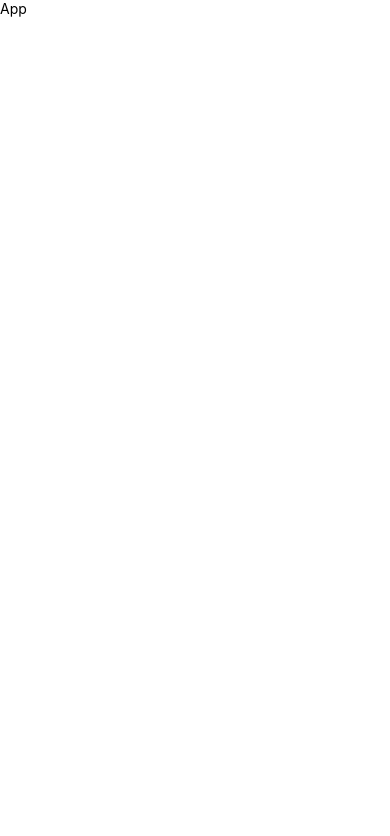
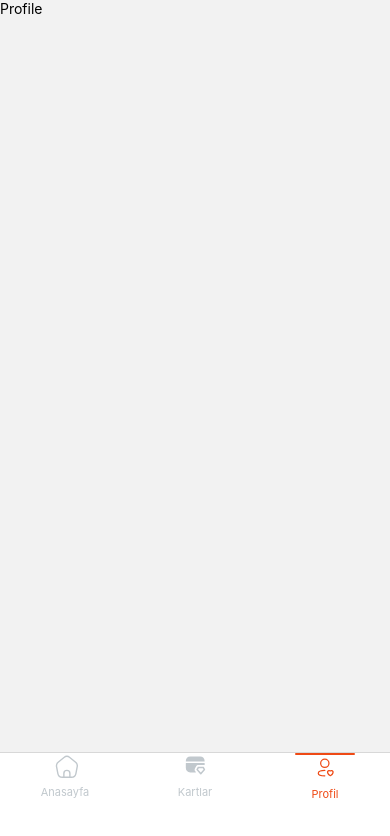
Before and after one commit to ahmetcengiz07/pupasCase, a React Native app: screen /Profil in a window 390 px wide. Shown: the top 836 px of the page. Built offline with nearby package versions, Linux system fonts and the light colour scheme.

Commit message:
added bottomTab bar & icons

```diff
--- a/App.js
+++ b/App.js
@@ -1,10 +1,10 @@
-import { Text, SafeAreaView } from 'react-native';
 import React from 'react';
+import 'react-native-safe-area-context';
+import 'react-native-gesture-handler';
+import Route from './src/navigation/route';
 
-export default function App() {
-  return (
-    <SafeAreaView>
-      <Text>App</Text>
-    </SafeAreaView>
-  );
-}
+const App = () => {
+  return <Route />;
+};
+
+export default App;
--- /dev/null
+++ b/src/navigation/bottomTab.js
@@ -0,0 +1,76 @@
+import React from 'react';
+import { createBottomTabNavigator } from '@react-navigation/bottom-tabs';
+import Home from '../screens/Home';
+import Card from '../screens/Card';
+import Profile from '../screens/Profile';
+import { Text, Dimensions, TouchableOpacity } from 'react-native';
+import Icons from '../svg/icons';
+
+const deviceWidth = Dimensions.get('window').width;
+
+const [designWidth, designBarWidth, desingBarHeight] = [375, 57, 88];
+const barHeightRatio = designWidth / desingBarHeight;
+const tabBarHeight = deviceWidth / barHeightRatio;
+const barWidthRatio = designBarWidth / designWidth;
+const barWidth = deviceWidth * barWidthRatio;
+
+const Tab = createBottomTabNavigator();
+
+const BottomTab = () => (
+  <Tab.Navigator
+    screenOptions={({ route }) => ({
+      tabBarButton: props => {
+        const labelColor = props?.accessibilityState?.selected
+          ? '#EF4A15'
+          : '#C1C8CD';
+        return (
+          <TouchableOpacity
+            {...props}
+            style={{
+              width: deviceWidth / 3,
+              alignItems: 'center'
+            }}
+          >
+            <Text
+              style={{
+                borderTopWidth: props?.accessibilityState?.selected ? 2 : 0,
+                borderRadius: 1,
+                width: barWidth,
+                borderColor: labelColor
+              }}
+            />
+            <Icons
+              iconName={route?.name}
+              color={labelColor}
+              width={25}
+              height={25}
+            />
+            <Text
+              style={{
+                color: labelColor,
+                marginTop: 5,
+                fontSize: 11,
+                lineHeight: 19
+              }}
+            >
+              {route?.name}
+            </Text>
+          </TouchableOpacity>
+        );
+      },
+      tabBarStyle: {
+        height: tabBarHeight
+      },
+      tabBarActiveTintColor: '#E13915',
+      tabBarInactiveTintColor: '#C1C8CD',
+      headerShown: false
+    })}
+    initialRouteName='Kartlar'
+  >
+    <Tab.Screen name='Anasayfa' component={Home} />
+    <Tab.Screen name='Kartlar' component={Card} />
+    <Tab.Screen name='Profil' component={Profile} />
+  </Tab.Navigator>
+);
+
+export default BottomTab;
--- /dev/null
+++ b/src/navigation/route.js
@@ -0,0 +1,14 @@
+import React from 'react';
+import { NavigationContainer } from '@react-navigation/native';
+
+import Stacks from './statcks';
+
+const Route = () => {
+  return (
+    <NavigationContainer>
+      <Stacks />
+    </NavigationContainer>
+  );
+};
+
+export default Route;
--- /dev/null
+++ b/src/navigation/statcks.js
@@ -0,0 +1,15 @@
+import React from 'react';
+import { createNativeStackNavigator } from '@react-navigation/native-stack';
+import BottomTab from './bottomTab';
+
+const Stack = createNativeStackNavigator();
+
+function Stacks() {
+  return (
+    <Stack.Navigator screenOptions={{ headerShown: false }}>
+      <Stack.Screen name='BottomTab' component={BottomTab} />
+    </Stack.Navigator>
+  );
+}
+
+export default Stacks;
--- /dev/null
+++ b/src/screens/Card.js
@@ -0,0 +1,12 @@
+import { SafeAreaView, Text } from 'react-native';
+import React from 'react';
+
+const Card = () => {
+  return (
+    <SafeAreaView>
+      <Text>Card</Text>
+    </SafeAreaView>
+  );
+};
+
+export default Card;
--- /dev/null
+++ b/src/screens/Home.js
@@ -0,0 +1,12 @@
+import { SafeAreaView, Text } from 'react-native';
+import React from 'react';
+
+const Home = () => {
+  return (
+    <SafeAreaView>
+      <Text>Home</Text>
+    </SafeAreaView>
+  );
+};
+
+export default Home;
--- /dev/null
+++ b/src/screens/Profile.js
@@ -0,0 +1,12 @@
+import { View, Text, SafeAreaView } from 'react-native';
+import React from 'react';
+
+const Profile = () => {
+  return (
+    <SafeAreaView>
+      <Text>Profile</Text>
+    </SafeAreaView>
+  );
+};
+
+export default Profile;
--- /dev/null
+++ b/src/svg/icons.js
@@ -0,0 +1,103 @@
+import React from 'react';
+import { TouchableOpacity, View } from 'react-native';
+import Svg, { Path } from 'react-native-svg';
+
+const Icons = props => {
+  const { iconName, color, width, height, onPress, style } = props;
+
+  switch (iconName) {
+    case 'Anasayfa':
+      return (
+        <TouchableOpacity style={style} onPress={onPress} disabled={!onPress}>
+          <Svg
+            width={width ?? '16'}
+            height={height ?? '16'}
+            viewBox='0 0 18 18'
+            fill='none'
+          >
+            <Path
+              d='M12.0836 3.24573L16.2935 6.69137C17.2273 7.45572 17.6683 8.67077 17.4413 9.85577L16.4889 14.826C16.1923 16.3758 14.8362 17.4968 13.258 17.4968H6.74123C5.16308 17.4968 3.80785 16.3758 3.51038 14.826L2.55879 9.85577C2.33184 8.67077 2.77197 7.45572 3.70572 6.69137L7.91652 3.24573C9.12825 2.25362 10.8718 2.25362 12.0836 3.24573Z'
+              stroke={color ?? '#C1C8CD'}
+              stroke-linecap='round'
+              stroke-linejoin='round'
+            />
+            <Path
+              d='M7.83041 17.4971V14.7097C7.83041 13.5109 8.80226 12.5391 10.0011 12.5391C11.1998 12.5391 12.1717 13.5109 12.1717 14.7097V17.4971'
+              stroke={color ?? '#C1C8CD'}
+              stroke-linecap='round'
+              stroke-linejoin='round'
+            />
+          </Svg>
+        </TouchableOpacity>
+      );
+    case 'Kartlar':
+      return (
+        <TouchableOpacity style={style} onPress={onPress} disabled={!onPress}>
+          <Svg
+            width={width ?? '21'}
+            height={height ?? '20'}
+            viewBox='0 0 21 20'
+            fill='none'
+          >
+            <Path
+              fill-rule='evenodd'
+              clip-rule='evenodd'
+              d='M18.1932 6.40796C18.1932 4.08046 16.6982 2.5163 14.4732 2.5163H6.08068C3.85568 2.5163 2.36151 4.08046 2.36151 6.40796V6.47463C2.36151 6.6127 2.47344 6.72463 2.61151 6.72463H17.9432C18.0812 6.72463 18.1932 6.6127 18.1932 6.47463V6.40796Z'
+              fill={color ?? '#E13915'}
+            />
+            <Path
+              fill-rule='evenodd'
+              clip-rule='evenodd'
+              d='M10.0437 12.4261L11.0687 10.5927C11.4353 9.93442 12.1353 9.52608 12.8853 9.52608H16.9853C17.2599 9.52608 17.5248 9.58083 17.77 9.68225C17.9578 9.76 18.1937 9.63525 18.1937 9.43192V8.22607C18.1937 8.088 18.0818 7.97607 17.9437 7.97607H2.61035C2.47228 7.97607 2.36035 8.088 2.36035 8.22607V11.8927C2.36035 14.2177 3.85202 15.7844 6.07702 15.7844H10.6059C10.8226 15.7844 10.9367 15.5276 10.7914 15.3668L10.3103 14.8344C9.71867 14.1761 9.61034 13.2011 10.0437 12.4261Z'
+              fill={color ?? '#E13915'}
+            />
+            <Path
+              fill-rule='evenodd'
+              clip-rule='evenodd'
+              d='M14.9386 15.9251L12.6253 13.3568L13.2536 12.2343H16.6228L17.2511 13.3568L14.9386 15.9251ZM18.5603 13.1368L17.5344 11.3043C17.4244 11.1068 17.2153 10.9843 16.9894 10.9843H12.8869C12.6611 10.9843 12.4519 11.1068 12.3419 11.3043L11.3161 13.1368C11.1853 13.371 11.2178 13.661 11.3969 13.8601L14.4744 17.2776C14.5928 17.4093 14.7619 17.4843 14.9386 17.4843C15.1153 17.4843 15.2844 17.4093 15.4036 17.2776L18.4803 13.8601C18.6586 13.661 18.6911 13.371 18.5603 13.1368Z'
+              fill={color ?? '#E13915'}
+            />
+          </Svg>
+        </TouchableOpacity>
+      );
+    case 'Profil':
+      return (
+        <TouchableOpacity style={style} onPress={onPress} disabled={!onPress}>
+          <Svg
+            width={width ?? '20'}
+            height={height ?? '20'}
+            viewBox='0 0 20 20'
+            fill='none'
+          >
+            <Path
+              d='M9.44219 12.3958C6.62935 12.3958 4.23016 12.8211 4.23016 14.5233C4.23016 16.2256 6.61566 16.6659 9.44219 16.6659'
+              stroke={color ?? '#C1C8CD'}
+              stroke-linecap='round'
+              stroke-linejoin='round'
+            />
+            <Path
+              fill-rule='evenodd'
+              clip-rule='evenodd'
+              d='M12.7717 6.66292C12.7717 8.5014 11.2814 9.99256 9.44216 9.99256C7.60367 9.99256 6.11328 8.5014 6.11328 6.66292C6.11328 4.82443 7.60367 3.33331 9.44216 3.33331C11.2814 3.33331 12.7717 4.82443 12.7717 6.66292Z'
+              stroke={color ?? '#C1C8CD'}
+              stroke-linecap='round'
+              stroke-linejoin='round'
+            />
+            <Path
+              fill-rule='evenodd'
+              clip-rule='evenodd'
+              d='M11.7774 14.4298C11.5331 13.6658 11.8185 12.7938 12.6199 12.5358C13.0415 12.401 13.5028 12.4781 13.8566 12.744C14.2112 12.481 14.6703 12.4032 15.0919 12.5358C15.8926 12.7938 16.1809 13.6658 15.9365 14.4298C15.556 15.6391 13.8566 16.5717 13.8566 16.5717C13.8566 16.5717 12.1709 15.6535 11.7774 14.4298Z'
+              stroke={color ?? '#C1C8CD'}
+              stroke-linecap='round'
+              stroke-linejoin='round'
+            />
+          </Svg>
+        </TouchableOpacity>
+      );
+
+    default:
+      break;
+  }
+};
+
+export default Icons;
```
Also changed, not shown: package.json (+8 -1 lines), src/screens/Login.js (added, +12 -0 lines), 2 other files (tests, documents, lock files or other folders).
